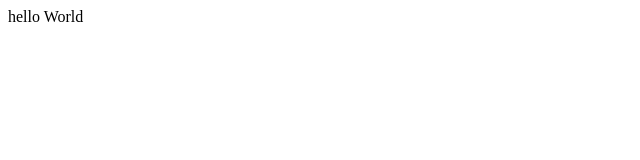
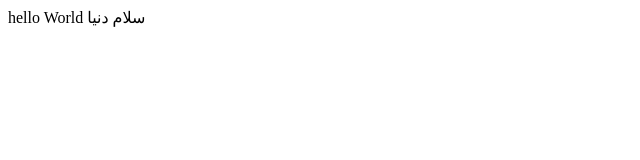
Before and after one commit to ehsanmody/m70-week12, a plain HTML site: page index.html in a window 1280 px wide. Shown: the full height of the page, 0-640 px from the left. Drawn offline with Linux system fonts and the light colour scheme.

Commit message:
Updated Index.html

```diff
--- a/index.html
+++ b/index.html
@@ -9,5 +9,6 @@
   </head>
   <body>
     hello World
+    سلام دنیا
   </body>
 </html>
```
